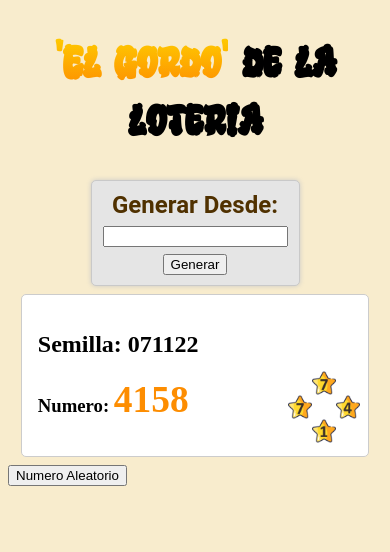
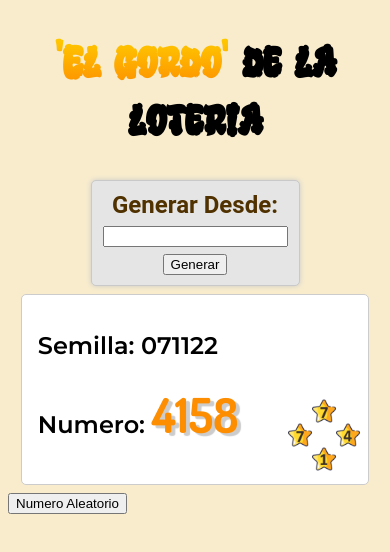
Before and after one commit to 120m4n/GenerateLottery, a plain HTML site: page index.html in a window 390 px wide. Drawn offline with Linux system fonts and the light colour scheme.

Commit message:
se ajustan estilos y se agregan fuentes

```diff
--- a/docker-compose.yml
+++ b/docker-compose.yml
@@ -1,6 +1,6 @@
 version: '3'
 services:
   web:
-    image: 120m4n/lottery_web:v3
+    image: 120m4n/lottery_web:v5
     ports:
       - "2181:80"
--- a/style.css
+++ b/style.css
@@ -1,3 +1,6 @@
+@import url('https://fonts.googleapis.com/css2?family=Montserrat:wght@500;600&display=swap');
+@import url('https://fonts.googleapis.com/css2?family=Dosis:wght@500;600;700&display=swap');
+
 :root {
     /* CSS HEX */
     --kelly-green: #2BBD01ff;
@@ -16,6 +19,7 @@
 body{
     background-color: #eac15a4d;
     box-sizing: border-box;
+    font-family: 'Montserrat', sans-serif;
 }
 #generatorKey{
     background-color: var(--pale-silver-2);
@@ -58,7 +62,8 @@ body{
     font-weight: 700;
     color: #FD8D01;
     text-align: center;
-    /* text-shadow: #FD8D01 0 0 5px; */
+    text-shadow: #ccc 3px 3px 1px;
+    font-family: 'Dosis', sans-serif;
 }
 
 @font-face {
@@ -155,14 +160,25 @@ h1 {
         transform: translate(-50%, -50%);
     }
 
+    h3{
+        font-size: 1em;
+    }
+
 /* Mediaquery */
 @media screen and (max-width: 600px) {
     h1{
         font-size: 3em;
     }
-    /* #generatorKey{
-        width: 100%;
-    } */
+    h3{
+        font-size: 1.5em;
+    }
+    .lotteryNumber{
+        font-size: 2em;
+        font-weight: 700;
+        color: #FD8D01;
+        text-align: center;
+        text-shadow: #ccc 4px 3px 1px;
+    }
     #container{
         width: 100%;
     }
```
